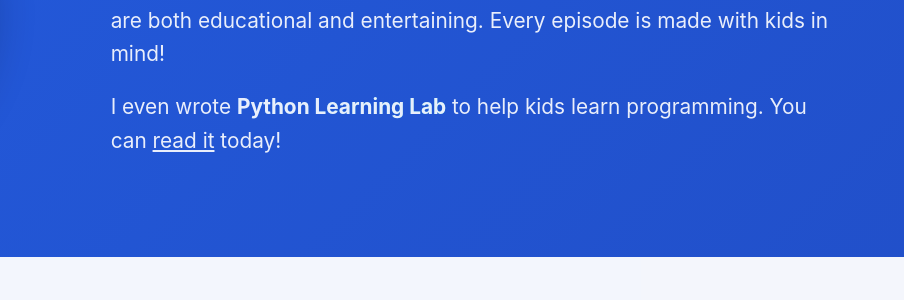
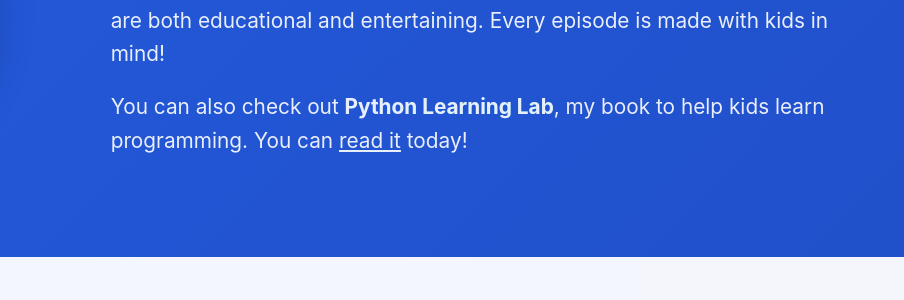
Before and after one commit to CodeMiner11-py/KidsLearningLabSite, a plain HTML site: page index.html in a window 1280 px wide. Shown: the part 1384-1684 px from the top of the page, 376-1280 px from the left. Drawn offline with Linux system fonts and the light colour scheme.

```diff
--- a/index.html
+++ b/index.html
@@ -88,7 +88,7 @@
                         <h2>Hi, I'm <span class="highlight">Eshaan!</span></h2>
                         <p>I'm a <span class="highlight">12-year-old creator</span> who loves making learning fun! I write all the scripts, record every episode, and edit everything myself.</p>
                         <p>From stocks and crypto to the history of the universe, I explore topics that are both educational and entertaining. Every episode is made with kids in mind!</p>
-                        <p>I even wrote <span class="highlight">Python Learning Lab</span> to help kids learn programming. You can <a href="python.html">read it</a> today!</p>
+                        <p>You can also check out <span class="highlight">Python Learning Lab</span>, my book to help kids learn programming. You can <a href="python.html">read it</a> today!</p>
                     </div>
                 </div>
             </div>
```
Also changed, not shown: python.html (+1 -1 lines), uploads/PFE-Front.jpg (added), uploads/README.txt (added).
